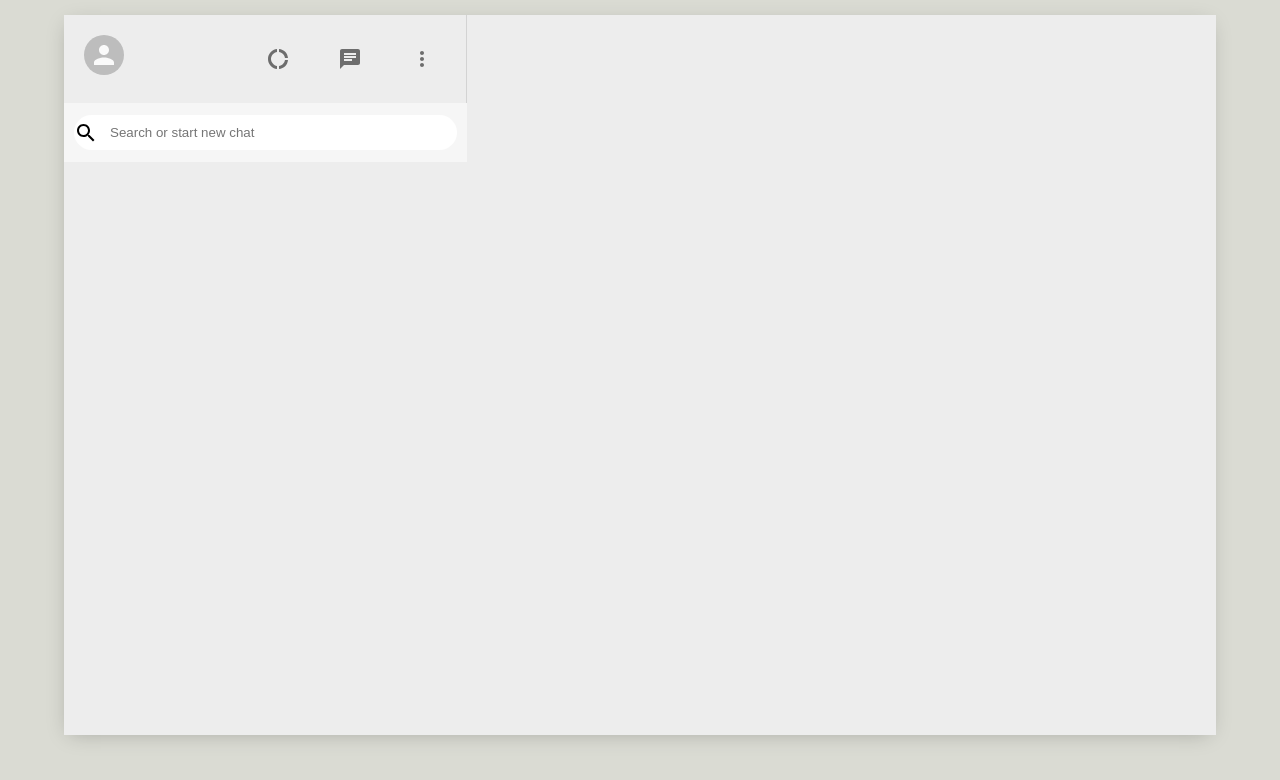
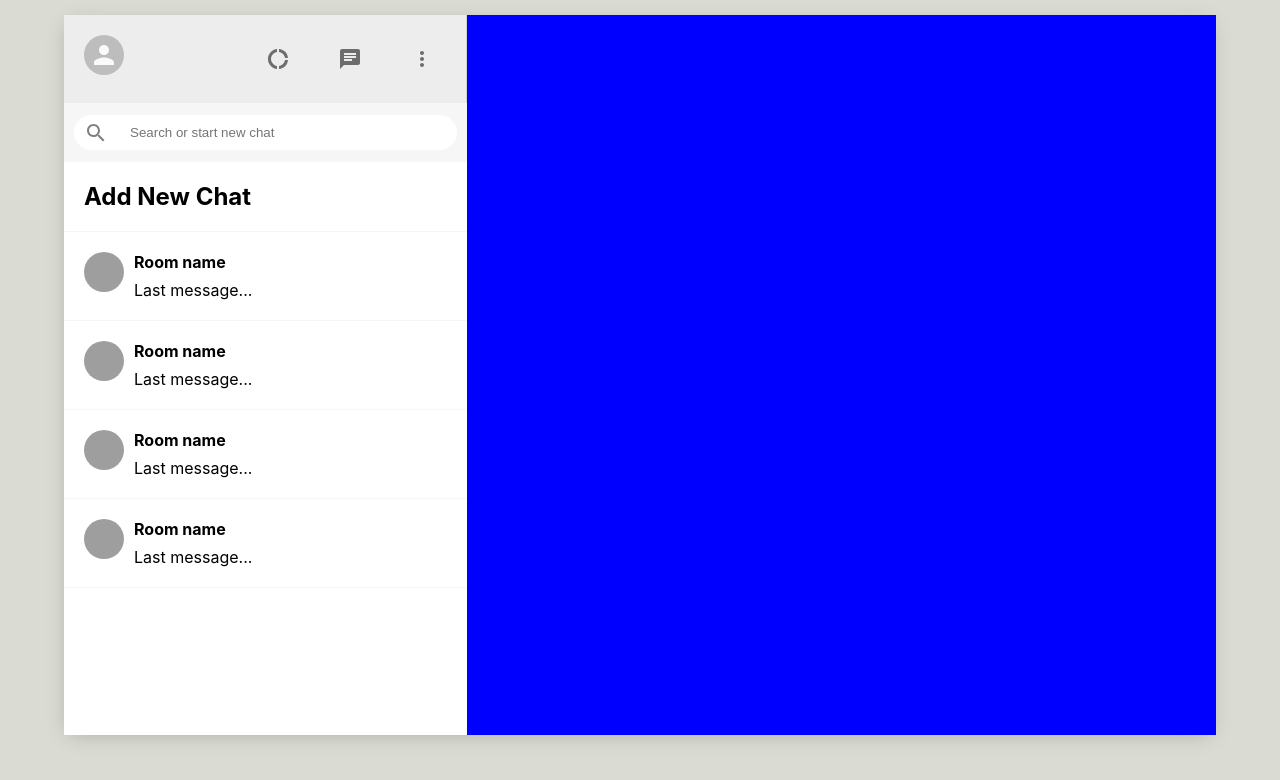
Before and after one commit to payal12/Whatsapp-clone, a React (Create React App) app: page / in a window 1280 px wide. Shown: the top 780 px of the page. Built offline with nearby package versions, Linux system fonts and the light colour scheme; grey boxes are pictures that could not be loaded.

Commit message:
sidebar chat component

```diff
--- a/src/App.js
+++ b/src/App.js
@@ -1,6 +1,7 @@
 import React from 'react';
 import './App.css';
 import Sidebar from "./Sidebar";
+import Chat from "./Chat";
 
 function App() {
   return (
@@ -8,6 +9,7 @@
       {/* <h1>Lets build WhatsApp Clone.</h1> */}
       <div className="app__body">
         <Sidebar/>
+        <Chat/>
       </div>
     </div>
   );
--- /dev/null
+++ b/src/Chat.css
@@ -0,0 +1,4 @@
+.chat {
+    flex: 0.65;
+    background-color: blue;
+}
--- /dev/null
+++ b/src/Chat.js
@@ -0,0 +1,20 @@
+import React from 'react';
+import "./Chat.css";
+
+function Chat() {
+    return (
+        <div className="chat">
+            <div className="chat_header">
+
+            </div>
+            <div className="chat__body">
+
+            </div>
+            <div className="chat__footer">
+
+            </div>
+        </div>
+    )
+}
+
+export default Chat
--- a/src/Sidebar.css
+++ b/src/Sidebar.css
@@ -38,3 +38,12 @@
     border: none;
     margin-left: 10px;
 }
+.sidebar__searchContainer > .MuiSvgIcon-root {
+    color: gray;
+    padding: 10px;
+}
+.sidebar__chats {
+    flex: 1;
+    background-color: white;
+    overflow: scroll;
+}
--- a/src/Sidebar.js
+++ b/src/Sidebar.js
@@ -1,11 +1,13 @@
 import React from 'react'
 import "./Sidebar.css";
+import SidebarChat from "./SidebarChat";
 import { Avatar } from '@material-ui/core';
 import DonutLargeIcon from '@material-ui/icons/DonutLarge';
 import ChatIcon from '@material-ui/icons/Chat';
 import MoreVertIcon from '@material-ui/icons/MoreVert';
 import { IconButton } from '@material-ui/core';
 import SearchIcon from '@material-ui/icons/Search';
+
 
 function Sidebar() {
     return (
@@ -30,8 +32,12 @@
                     <input placeholder="Search or start new chat" type="text" />
                 </div>
            </div>
-           <div classname="sidebar__chats">
-
+           <div className="sidebar__chats">
+                <SidebarChat addNewChat/>
+                <SidebarChat/>
+                <SidebarChat/>
+                <SidebarChat/>
+                <SidebarChat/>
            </div>
         </div>
     )
--- /dev/null
+++ b/src/SidebarChat.css
@@ -0,0 +1,16 @@
+.sidebarChat {
+    display: flex;
+    padding: 20px;
+    cursor: pointer;
+    border-bottom: 1px solid #f6f6f6;
+}
+.sidebarChat:hover {
+    background-color: #ebebeb;
+}
+.sidebarChat__info {
+    margin-left: 10px;
+}
+.sidebarChat__info > h2 {
+    font-size: 16px;
+    margin-bottom: 8px;
+}
--- /dev/null
+++ b/src/SidebarChat.js
@@ -0,0 +1,35 @@
+import React, { useEffect, useState } from 'react';
+import "./SidebarChat.css";
+import { Avatar } from '@material-ui/core';
+
+
+function SidebarChat({addNewChat}) {
+    const [seed, setSeed] = useState('');
+
+    useEffect(() => {
+        setSeed(Math.floor(Math.random() * 5000));
+    }, []);
+
+    const createChat = () => {
+        const roomName = prompt("Please enter name for chat");
+        if(roomName) {
+            // do something
+        }
+    };
+
+    return !addNewChat ? (
+        <div className="sidebarChat">
+            <Avatar src={`https://avatars.dicebear.com/api/human/${seed}.svg`}/>
+            <div className="sidebarChat__info">
+                <h2>Room name</h2>
+                <p>Last message...</p>
+            </div>
+        </div>
+    ) : (
+        <div onClick={createChat} className="sidebarChat">
+            <h2>Add New Chat</h2>
+        </div>
+    );
+}
+
+export default SidebarChat
```
